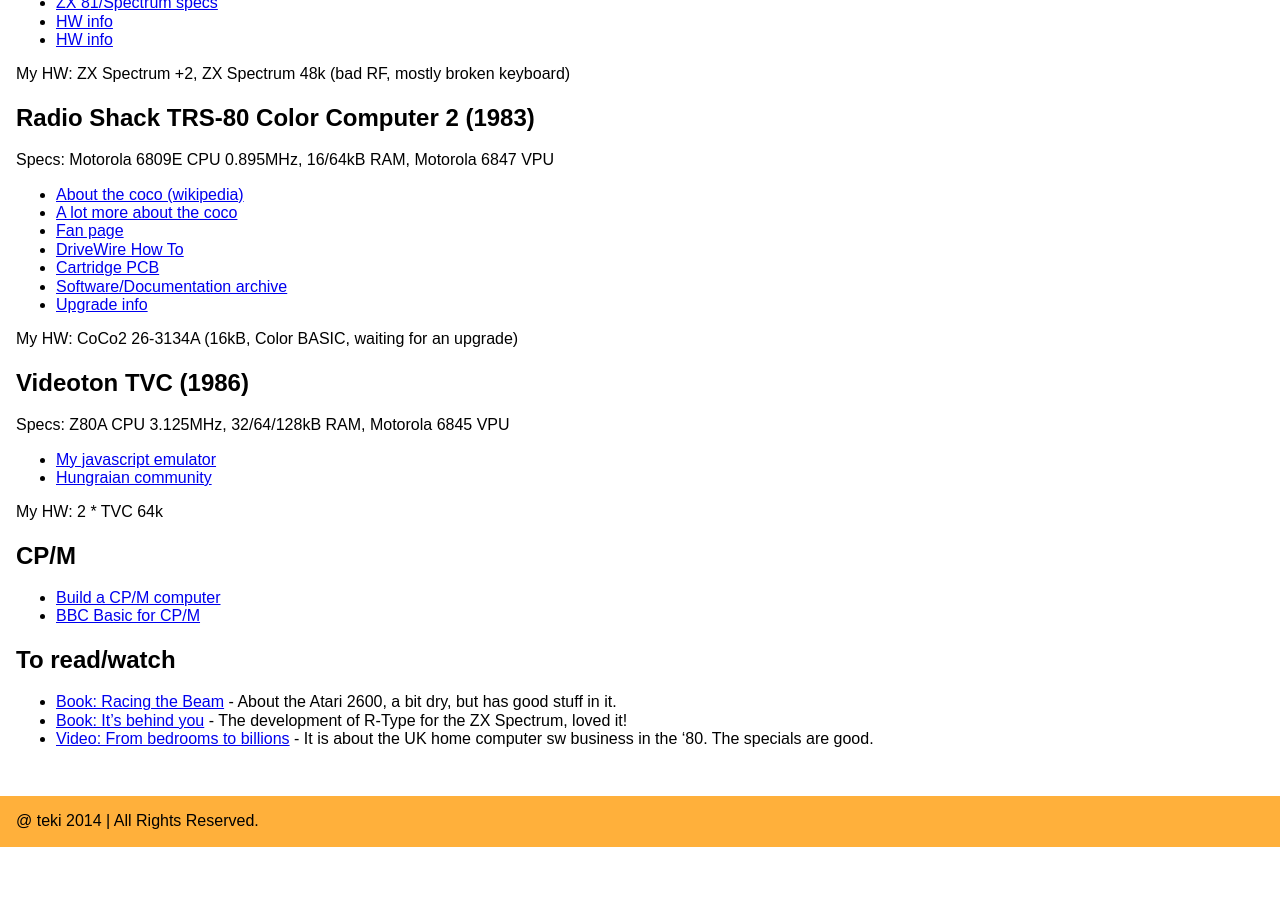
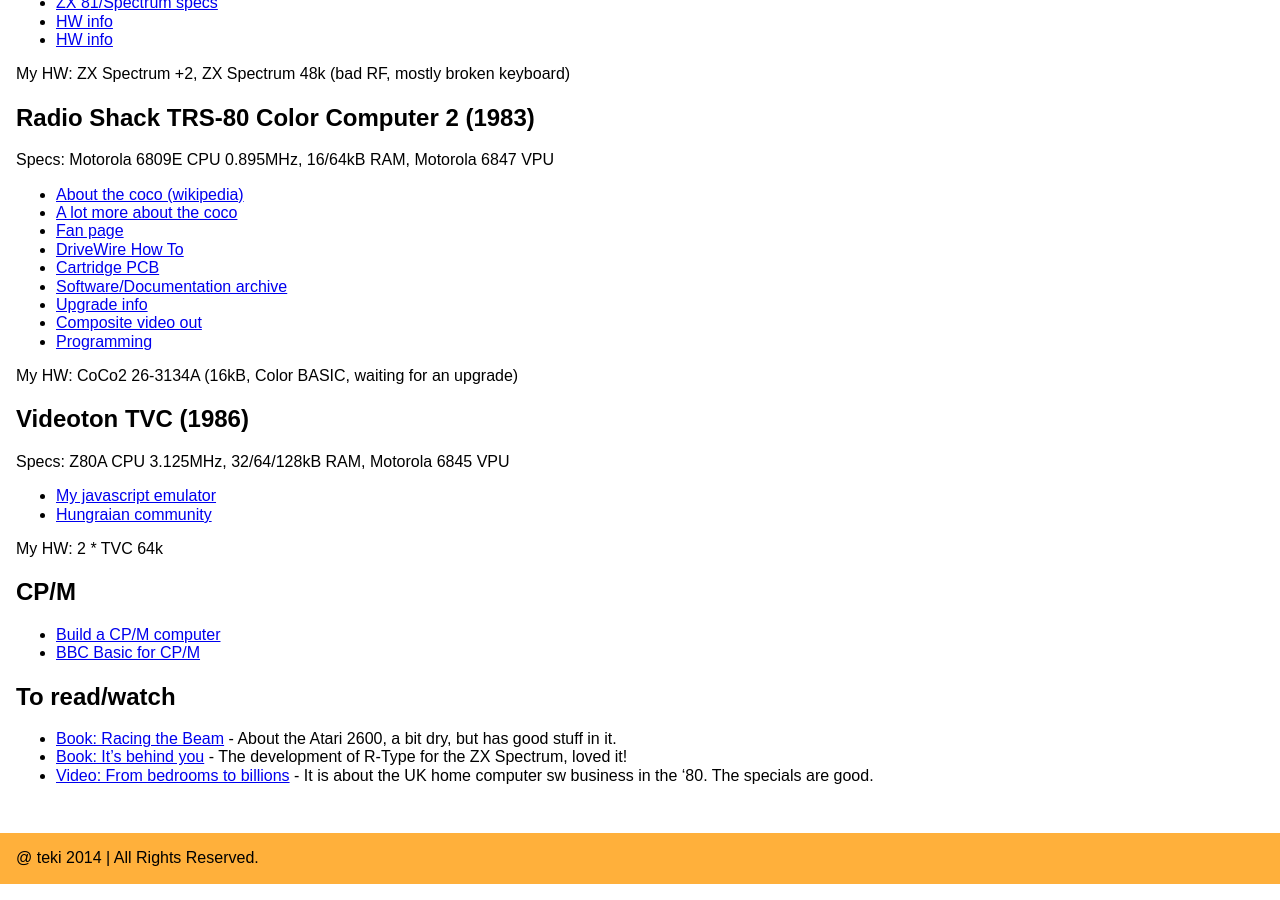
Before and after one commit to teki/teki.github.io, a Jekyll site: the page built from retro.md, in a window 1280 px wide and 900 px high, scrolled down 690 px. Built offline with Jekyll 4.4.1, drawn with Linux system fonts in a browser that asks for light colours; nearby versions of some CDN libraries; some web fonts are replaced; before the commit the page ends 1553 px from its top, so only the background shows below that.

Commit message:
retro update

```diff
--- a/retro.md
+++ b/retro.md
@@ -54,6 +54,8 @@ Specs: Motorola 6809E CPU 0.895MHz, 16/64kB RAM, Motorola 6847 VPU
 * [Cartridge PCB](http://www.nf6x.net/2013/10/cocoeprompak/)
 * [Software/Documentation archive](http://www.colorcomputerarchive.com/)
 * [Upgrade info](http://www.amibay.com/showthread.php?7423-TRS-80-Color-Computer-2-Upgrades)
+* [Composite video out](https://sites.google.com/site/thezippsterzone/coco2-composite-board-2)
+* [Programming](https://sites.google.com/a/aaronwolfe.com/cococoding/home//)
 
 My HW: CoCo2 26-3134A (16kB, Color BASIC, waiting for an upgrade)
 
```
